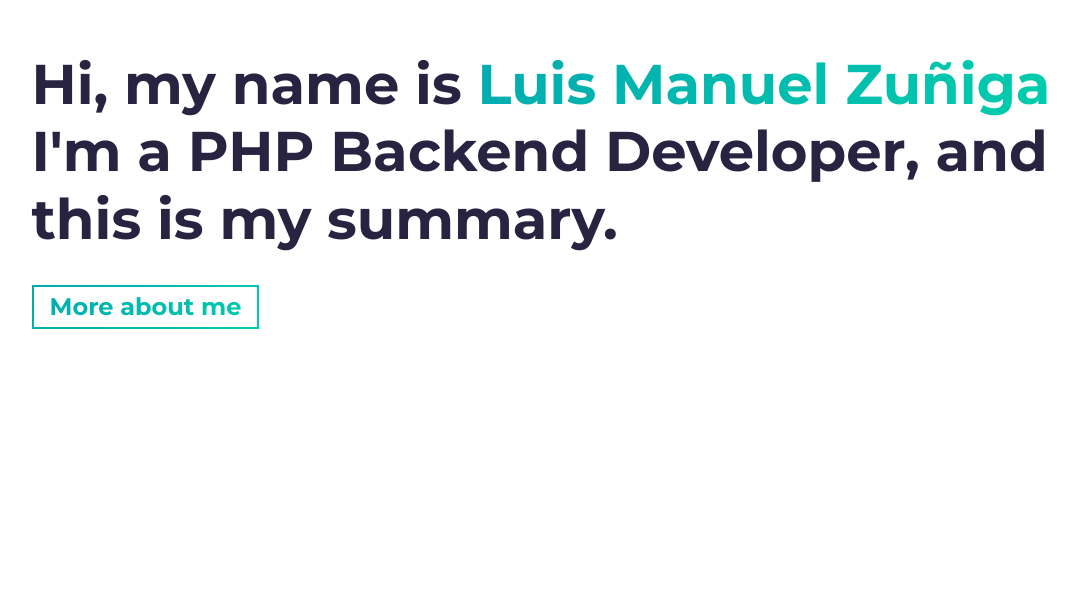
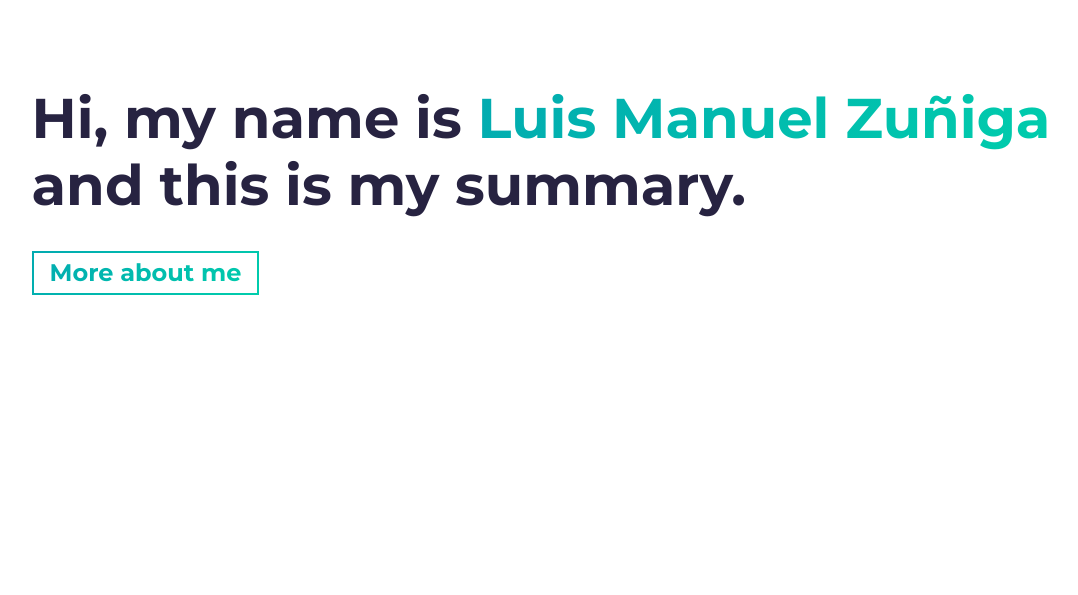
Before and after one commit to DevLuisManuel/DevLuisManuel.github.io, a website built with Parcel: page src/index.html in a window 1280 px wide. Shown: the part 205-800 px from the top of the page, without its empty margins (46-1124 px from the left). Built offline with nearby package versions, Linux system fonts and the light colour scheme.

Commit message:
Change on index.html

```diff
--- a/src/index.html
+++ b/src/index.html
@@ -38,7 +38,7 @@
         <h1 class="hero-title load-hidden">
             Hi, my name is <span class="text-color-main">Luis Manuel Zu&ntilde;iga</span>
             <br/>
-            I'm a PHP Backend Developer, and this is my summary.
+            and this is my summary.
         </h1>
         <p class="hero-cta load-hidden">
             <a rel="noreferrer" class="cta-btn cta-btn--hero" href="#about"
```
